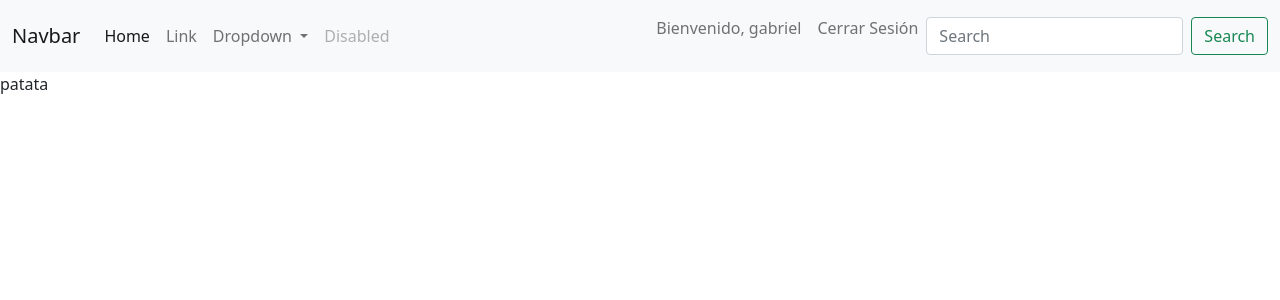
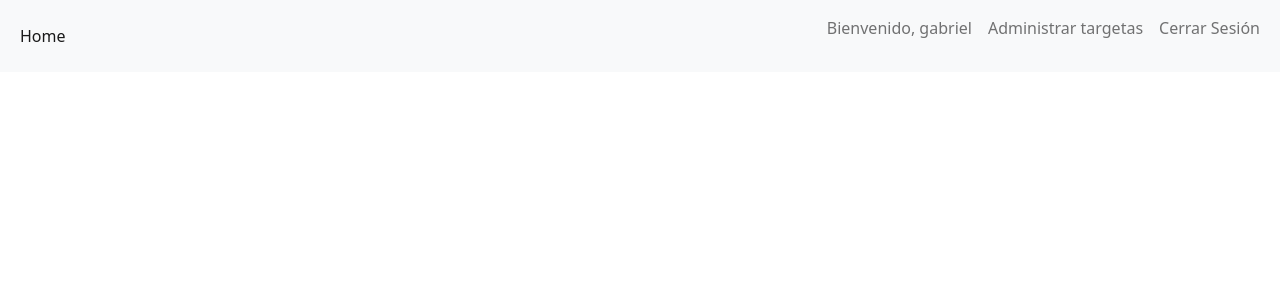
Before and after one commit to GabrielLacunza/TicketApp, a Django app: page / in a window 1280 px wide. Shown: the top 300 px of the page. Run offline with Django 4.2, Linux system fonts and the light colour scheme; a user stored in the database is signed in.

Commit message:
feat: agregar targetas completo

```diff
--- a/TicketApp/TicketApp/settings.py
+++ b/TicketApp/TicketApp/settings.py
@@ -10,6 +10,7 @@ For the full list of settings and their values, see
 https://docs.djangoproject.com/en/4.2/ref/settings/
 """
 
+import os
 from pathlib import Path
 
 # Build paths inside the project like this: BASE_DIR / 'subdir'.
@@ -37,6 +38,8 @@ INSTALLED_APPS = [
     'django.contrib.sessions',
     'django.contrib.messages',
     'django.contrib.staticfiles',
+    "crispy_forms",
+    "crispy_bootstrap5",
     "core.apps.CoreConfig"
 ]
 
@@ -119,6 +122,9 @@ USE_TZ = True
 # https://docs.djangoproject.com/en/4.2/howto/static-files/
 
 STATIC_URL = 'static/'
+STATIC_ROOT = os.path.join(BASE_DIR, "static")
+CRISPY_TEMPLATE_PACK = "bootstrap5"
+CRISPY_ALLOWED_TEMPLATE_PACKS = "bootstrap5"
 
 # Default primary key field type
 # https://docs.djangoproject.com/en/4.2/ref/settings/#default-auto-field
--- a/TicketApp/core/urls.py
+++ b/TicketApp/core/urls.py
@@ -6,5 +6,6 @@ urlpatterns = [
     path('', views.home, name="home"),
     path('registro/', views.registro, name="registro"),
     path('login/', views.iniciar_sesion, name='login'),
+    path("cuenta/", views.cuenta, name="cuenta"),
     path('cerrar-sesion/', views.cerrar_sesion, name='cerrar_sesion'),
 ]
--- a/TicketApp/core/views.py
+++ b/TicketApp/core/views.py
@@ -5,6 +5,8 @@ from django.contrib.auth.models import User
 from django.contrib.auth.forms import AuthenticationForm
 from django.contrib.auth import logout
 from django.contrib import messages
+from .form import RegisterCard
+from .models import Targetas
 
 def home(request):
     return render(request, "home.html", {})
@@ -49,3 +51,31 @@ def iniciar_sesion(request):
 def cerrar_sesion(request):
     logout(request)
     return redirect('home')
+
+def cuenta(request):
+
+    if request.method == "POST":
+        form = RegisterCard(request.POST)
+        if form.is_valid():
+            data = form.cleaned_data
+
+            duenno = request.user
+            nombre = data["nombreTargeta"]
+            tipo = data["tipoTargeta"]
+            banco = data["BancoTargeta"]
+            vencimiento = data["fechaVancimiento"]
+
+            targeta = Targetas(
+                duenno = duenno,
+                nombreTargeta = nombre,
+                tipoTargeta = tipo,
+                BancoTargeta = banco,
+                fechaVancimiento = vencimiento
+            )
+
+            targeta.save()
+
+    form = RegisterCard()
+    cards = Targetas.objects.all().filter(duenno = request.user.id)
+
+    return render(request, "cuenta.html", {"form": form, "cards": cards})
--- a/TicketApp/templates/home.html
+++ b/TicketApp/templates/home.html
@@ -1,7 +1,4 @@
 {% extends "index.html" %}
 
-{% block title %}home{% endblock title %}
-
 {% block content %}
-  patata
 {% endblock content %}
--- a/TicketApp/templates/index.html
+++ b/TicketApp/templates/index.html
@@ -1,14 +1,37 @@
-<!DOCTYPE html>
+<!doctype html>
 <html lang="en">
+
 <head>
-    <meta charset="UTF-8" />
-    <meta name="viewport" content="width=device-width, initial-scale=1.0" />
   <title>{% block title %}TicketApp{% endblock title %}</title>
-    <link href="https://cdn.jsdelivr.net/npm/bootstrap@5.0.2/dist/css/bootstrap.min.css" rel="stylesheet" integrity="sha384-EVSTQN3/azprG1Anm3QDgpJLIm9Nao0Yz1ztcQTwFspd3yD65VohhpuuCOmLASjC" crossorigin="anonymous">
+  <!-- Required meta tags -->
+  <meta charset="utf-8">
+  <meta name="viewport" content="width=device-width, initial-scale=1, shrink-to-fit=no">
+
+  <!-- Bootstrap CSS v5.2.1 -->
+  <link href="https://cdn.jsdelivr.net/npm/bootstrap@5.2.1/dist/css/bootstrap.min.css" rel="stylesheet"
+    integrity="sha384-iYQeCzEYFbKjA/T2uDLTpkwGzCiq6soy8tYaI1GyVh/UjpbCx/TYkiZhlZB6+fzT" crossorigin="anonymous">
+
 </head>
+
 <body>
+  <header>
     {% include "navbar.html" %}
+  </header>
+  <main>
+    <div class="container">
+      <div class="row justify-content-center align-items-center g-2">
         {% block content %} {% endblock content %}
-    <script src="https://cdn.jsdelivr.net/npm/bootstrap@5.0.2/dist/js/bootstrap.bundle.min.js" integrity="sha384-MrcW6ZMFYlzcLA8Nl+NtUVF0sA7MsXsP1UyJoMp4YLEuNSfAP+JcXn/tWtIaxVXM" crossorigin="anonymous"></script>
+      </div>
+    </div>
+  </main>
+  <!-- Bootstrap JavaScript Libraries -->
+  <script src="https://cdn.jsdelivr.net/npm/@popperjs/core@2.11.6/dist/umd/popper.min.js"
+    integrity="sha384-oBqDVmMz9ATKxIep9tiCxS/Z9fNfEXiDAYTujMAeBAsjFuCZSmKbSSUnQlmh/jp3" crossorigin="anonymous">
+  </script>
+
+  <script src="https://cdn.jsdelivr.net/npm/bootstrap@5.2.1/dist/js/bootstrap.min.js"
+    integrity="sha384-7VPbUDkoPSGFnVtYi0QogXtr74QeVeeIs99Qfg5YCF+TidwNdjvaKZX19NZ/e6oz" crossorigin="anonymous">
+  </script>
 </body>
+
 </html>
--- a/TicketApp/templates/navbar.html
+++ b/TicketApp/templates/navbar.html
@@ -1,30 +1,9 @@
 <nav class="navbar navbar-expand-lg navbar-light bg-light">
   <div class="container-fluid">
-    <a class="navbar-brand" href="#">Navbar</a>
-    <button class="navbar-toggler" type="button" data-bs-toggle="collapse" data-bs-target="#navbarSupportedContent" aria-controls="navbarSupportedContent" aria-expanded="false" aria-label="Toggle navigation">
-      <span class="navbar-toggler-icon"></span>
-    </button>
     <div class="collapse navbar-collapse" id="navbarSupportedContent">
       <ul class="navbar-nav me-auto mb-2 mb-lg-0">
         <li class="nav-item">
-          <a class="nav-link active" aria-current="page" href="#">Home</a>
-        </li>
-        <li class="nav-item">
-          <a class="nav-link" href="#">Link</a>
-        </li>
-        <li class="nav-item dropdown">
-          <a class="nav-link dropdown-toggle" href="#" id="navbarDropdown" role="button" data-bs-toggle="dropdown" aria-expanded="false">
-            Dropdown
-          </a>
-          <ul class="dropdown-menu" aria-labelledby="navbarDropdown">
-            <li><a class="dropdown-item" href="#">Action</a></li>
-            <li><a class="dropdown-item" href="#">Another action</a></li>
-            <li><hr class="dropdown-divider"></li>
-            <li><a class="dropdown-item" href="#">Something else here</a></li>
-          </ul>
-        </li>
-        <li class="nav-item">
-          <a class="nav-link disabled" href="#" tabindex="-1" aria-disabled="true">Disabled</a>
+          <a class="nav-link active" aria-current="page" href="{% url 'home' %}">Home</a>
         </li>
       </ul>
       <!--código de control de inicio de sesión aquí -->
@@ -32,6 +11,9 @@
       <ul class="navbar-nav">
         <li class="nav-item">
           <p class="nav-link">Bienvenido, {{ user.username }}</p>
+        </li>
+        <li class="nav-item">
+          <a class="nav-link" href="{% url 'cuenta' %}">Administrar targetas</a>
         </li>
         <li class="nav-item">
           <a class="nav-link" href="{% url 'cerrar_sesion' %}">Cerrar Sesión</a>
@@ -47,11 +29,6 @@
         </li>
       </ul>
       {% endif %}
-      <!-- Fin del código de control de inicio de sesión -->
-      <form class="d-flex">
-        <input class="form-control me-2" type="search" placeholder="Search" aria-label="Search">
-        <button class="btn btn-outline-success" type="submit">Search</button>
-      </form>
     </div>
   </div>
 </nav>
```
Also changed, not shown: TicketApp/core/form.py (added, +20 -0 lines), TicketApp/core/models.py (+11 -0 lines), TicketApp/templates/cuenta.html (added, +44 -0 lines), TicketApp/templates/login.html (+6 -2 lines), TicketApp/templates/registro.html (+5 -2 lines), TicketApp/core/migrations/0001_initial.py (added), TicketApp/core/migrations/0002_remove_targetas_contraseñatargeta_and_more.py (added), TicketApp/core/migrations/0003_remove_targetas_duenno_targetas_duenno.py (added), TicketApp/db.sqlite3. Lines whose indentation alone changed are shown as unchanged.
